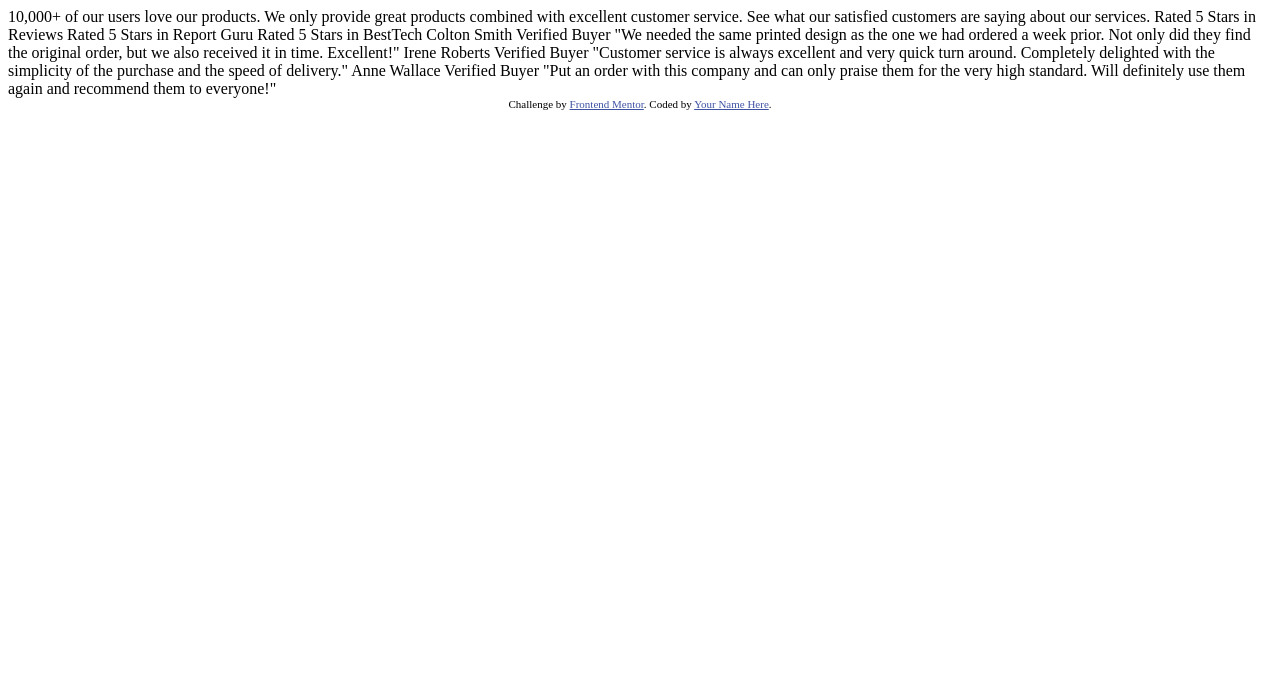
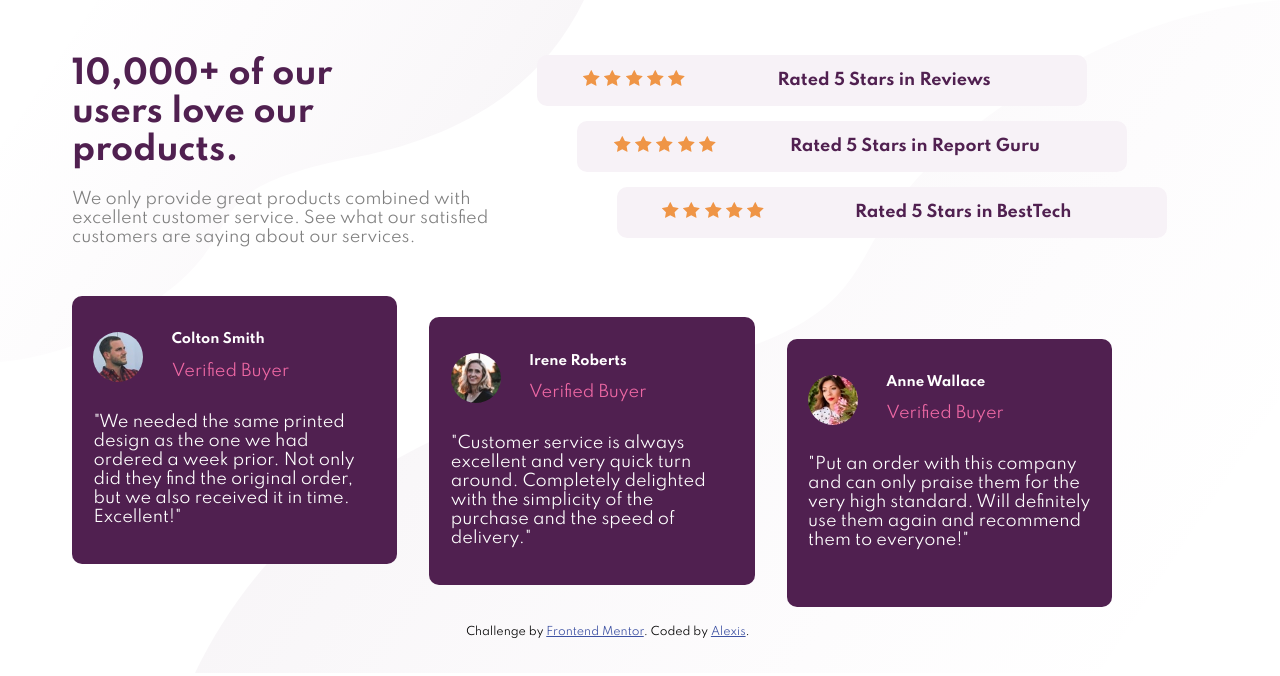
Before and after one commit to carnaring/projet1, a plain HTML site: page index.html in a window 1280 px wide. Drawn offline with Linux system fonts and the light colour scheme.

Commit message:
Add files via upload

```diff
--- /dev/null
+++ b/index.css
@@ -0,0 +1,88 @@
+@import url("https://fonts.googleapis.com/css2?family=Spartan:wght@400;500;700&display=swap");
+body{
+    background-image: url(/images/bg-pattern-top-desktop.svg), url(/images/bg-pattern-bottom-desktop.svg);
+    background-position: top left, top right;
+    background-repeat: no-repeat;
+    padding-left: 5%;
+    padding-right: 10%;
+    padding-top: 2%;
+    font-family: 'Spartan';
+}
+.elementHaut{
+    display: flex;
+    flex-direction: row;
+    justify-content: space-between;
+    margin-bottom: 3%;
+
+}
+.text{
+    width: 45%;
+    color: gray;
+}
+.text h1{
+    color: hsl(300, 43%, 22%);
+    width: 60%;
+}
+.rating{
+    padding-right: 10%;
+    padding-top: 2%;
+}
+.one,.two,.three{
+    background-color: hsl(300, 24%, 96%);
+    width: 500px;
+    padding-right: 10%;
+    border-radius: 10px;
+    color: hsl(300, 43%, 22%);
+    font-weight: bold;
+    display: flex;
+    flex-wrap: nowrap;
+    align-items: center;
+    justify-content: space-around;
+    margin-bottom: 3%;
+
+}
+.two{
+    margin-left: 8%;
+}
+.three{
+    margin-left: 16%;
+}
+.block{
+    background-color: hsl(300, 43%, 22%);
+    color: white;
+    width: 450px;
+    padding: 2%;
+    flex-direction: column;
+    align-items: center;
+    border-radius: 10px;
+    margin-right: 3%;
+}
+.info p{
+    color: hsl(333, 80%, 67%);
+    line-height: normal;
+}
+.partieBasse{
+    display: flex;
+    flex-direction: row;
+}
+.image{
+    display: flex;
+    flex-direction: row;
+    align-items: center;
+}
+.image img{
+    border-radius: 30px;
+    margin-right: 10%;
+}
+.block2{
+    margin-top:2%;
+    margin-bottom: 2%;
+}
+.block3{
+    margin-top:4%;
+}
+.block1{
+    margin-bottom: 4%;
+}.info h5{
+    line-height: 1%;
+}
--- a/index.html
+++ b/index.html
@@ -3,6 +3,7 @@
   <head>
     <meta charset="UTF-8" />
     <meta name="viewport" content="width=device-width, initial-scale=1.0" />
+    <link rel="stylesheet" href="index.css">
     <!-- displays site properly based on user's device -->
 
     <link
@@ -26,36 +27,96 @@
     </style>
   </head>
   <body>
-    10,000+ of our users love our products.
+    <div class="elementHaut">
+      <div class="text">
+        <h1>10,000+ of our users love our products.</h1>
+        <p>We only provide great products combined with excellent customer service.
+            See what our satisfied customers are saying about our services.</p>
+      </div>
+      <div class="rating">
+        <div class="one">
+          <div class="star">
+            <img src="/images/icon-star.svg" >
+            <img src="/images/icon-star.svg" >
+            <img src="/images/icon-star.svg" >
+            <img src="/images/icon-star.svg" >
+            <img src="/images/icon-star.svg" >
+          </div>
+           <p>  Rated 5 Stars in Reviews</p>
+        </div>
+        <div class="two">
+          <div class="star">
+            <img src="/images/icon-star.svg" >
+            <img src="/images/icon-star.svg" >
+            <img src="/images/icon-star.svg" >
+            <img src="/images/icon-star.svg" >
+            <img src="/images/icon-star.svg" >
+          </div>
+           <p > Rated 5 Stars in Report Guru</p>
+        </div>
+        <div class="three">
+          <div class="star">
+            <img src="/images/icon-star.svg" >
+            <img src="/images/icon-star.svg" >
+            <img src="/images/icon-star.svg" >
+            <img src="/images/icon-star.svg" >
+            <img src="/images/icon-star.svg" >
+          </div>
+            <p > Rated 5 Stars in BestTech</p>
+        </div>
+      </div>
+       </div>
 
-    We only provide great products combined with excellent customer service.
-    See what our satisfied customers are saying about our services.
 
-    Rated 5 Stars in Reviews
-    Rated 5 Stars in Report Guru
-    Rated 5 Stars in BestTech
+       <div class="partieBasse">
+          <div class="block block1">
+            <div class="image">
+              <img src="/images/image-colton.jpg" width="50px" height="50px">
+              <div class="info">
+              <h5>Colton Smith </h5>
+              <p>Verified Buyer </p>
+            </div>
+          </div>
+                <P>"We needed the same printed design as the one we had ordered a week prior.
+                Not only did they find the original order, but we also received it in time.
+                Excellent!"</P>
 
-    Colton Smith
-    Verified Buyer
-    "We needed the same printed design as the one we had ordered a week prior.
-    Not only did they find the original order, but we also received it in time.
-    Excellent!"
+          </div>
 
-    Irene Roberts
-    Verified Buyer
-    "Customer service is always excellent and very quick turn around. Completely
-    delighted with the simplicity of the purchase and the speed of delivery."
+          <div class="block block2">
+            <div class="image">
+              <img src="/images/image-irene.jpg" width="50px " height="50px">
+              <div class="info">
+                  <h5>Irene Roberts  </h5>
+                  <p>Verified Buyer </p>
+              </div>
+              </div>
+              <P>"Customer service is always excellent and very quick turn around. Completely
+            delighted with the simplicity of the purchase and the speed of delivery."</P>
 
-    Anne Wallace
-    Verified Buyer
-    "Put an order with this company and can only praise them for the very high
-    standard. Will definitely use them again and recommend them to everyone!"
+          </div>
 
+          <div class="block block3">
+            <div class="image">
+              <img src="/images/image-anne.jpg" width="50px" height="50px">
+              <div class="info">
+                 <h5> Anne Wallace </h5>
+            <p>Verified Buyer </p>
+              </div>
+            </div>
+            <P>"Put an order with this company and can only praise them for the very high
+            standard. Will definitely use them again and recommend them to everyone!"</P>
+          </div>
+       </div>
+
+
+
+<br>
     <div class="attribution">
       Challenge by
       <a href="https://www.frontendmentor.io?ref=challenge" target="_blank"
         >Frontend Mentor</a
-      >. Coded by <a href="#">Your Name Here</a>.
+      >. Coded by <a href="#">Alexis</a>.
     </div>
   </body>
 </html>
```
Also changed, not shown: design/desktop-design.jpg (added), design/desktop-preview.jpg (added), design/mobile-design.jpg (added), images/bg-pattern-bottom-desktop.svg (added), images/bg-pattern-bottom-mobile.svg (added), images/bg-pattern-top-desktop.svg (added), images/bg-pattern-top-mobile.svg (added), images/favicon-32x32.png (added), images/icon-star.svg (added), images/image-anne.jpg (added), images/image-colton.jpg (added), images/image-irene.jpg (added), 3 other files.
